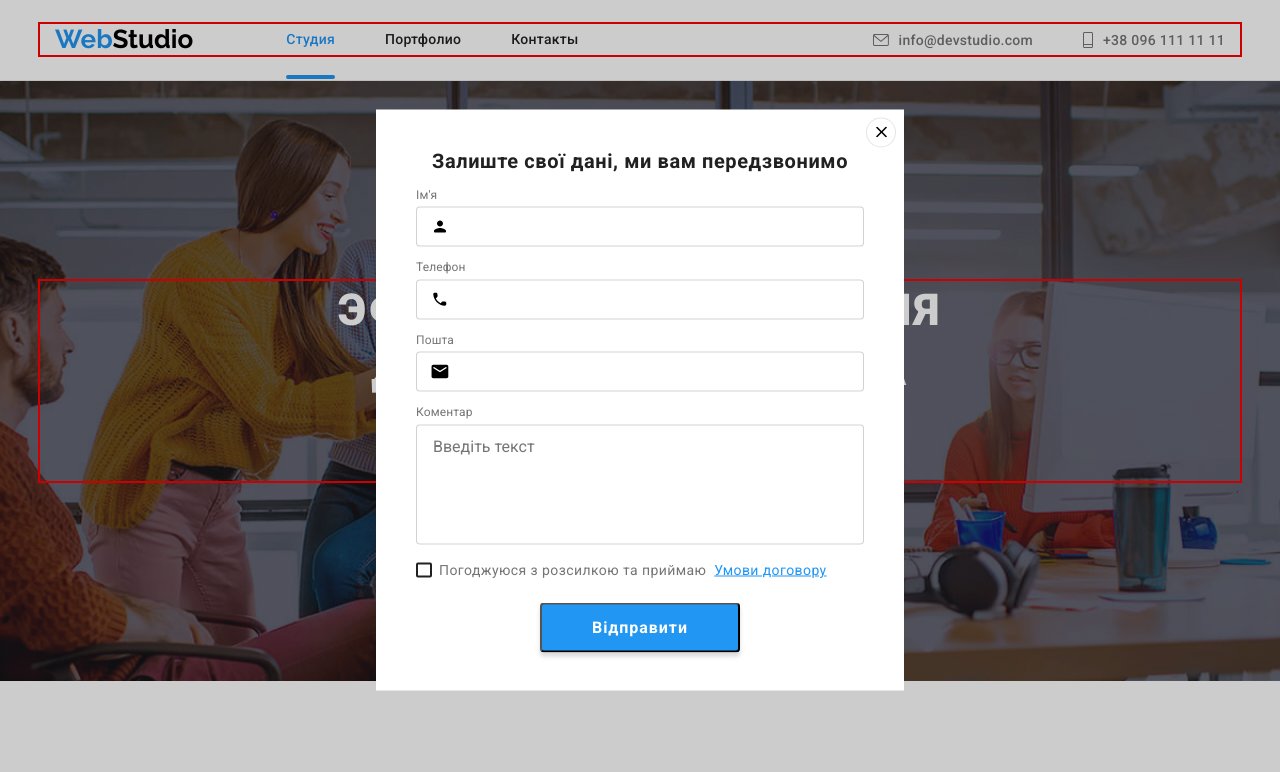
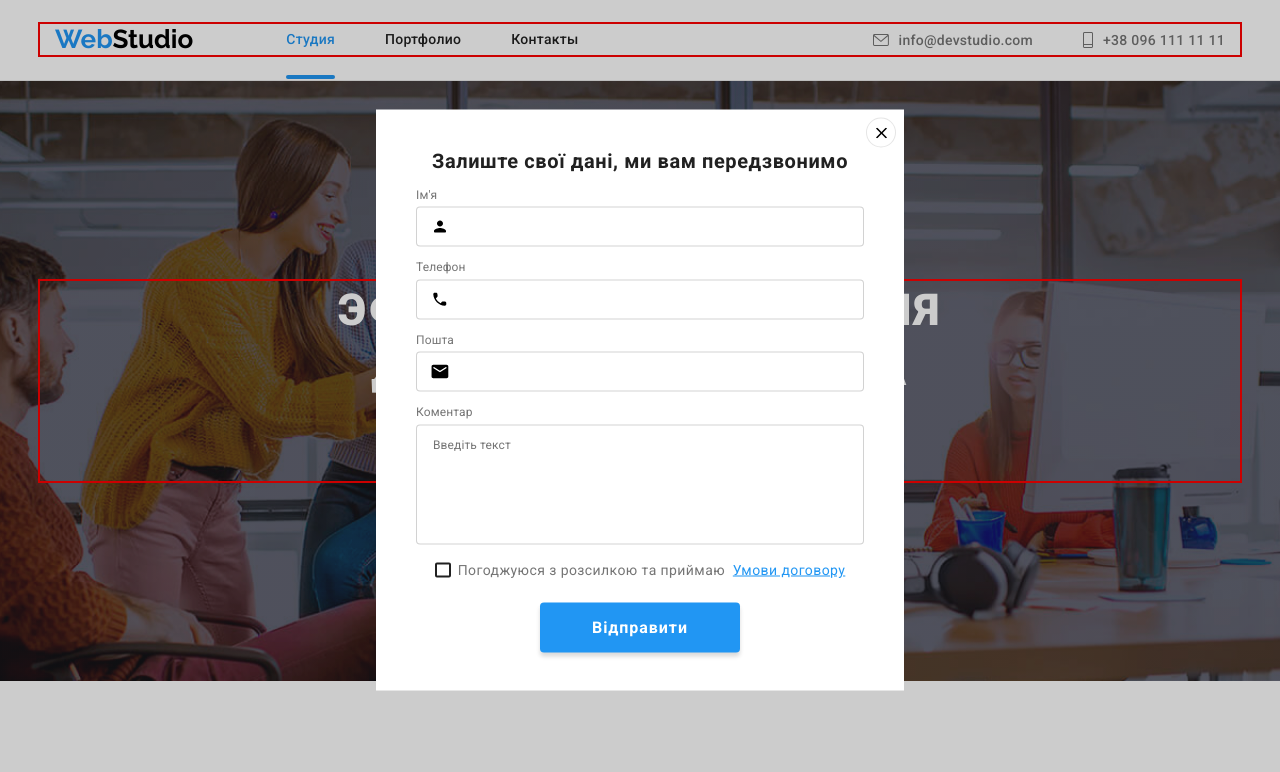
Before and after one commit to h1de0nDeBush/goit-markup-hw-06, a plain HTML site: page index.html in a window 1280 px wide. Both pictures are taken after a click on the button "Заказать услугу". Shown: the top 772 px of the page. Drawn offline with nearby package versions, Linux system fonts and the light colour scheme.

Commit message:
3rd push

```diff
--- a/css/styles.css
+++ b/css/styles.css
@@ -425,7 +425,7 @@ margin-bottom: 16px;
 }
 .footer .container{
     display: flex;
-    gap: 70px;
+
 }
 
 .footer-logo {
@@ -459,6 +459,7 @@ margin-bottom: 16px;
 }
 .footer-soc{
     padding-top: 12px;
+    margin-left: 78px;
 }
 .footer-soc-title{
     font-weight: 700;
@@ -496,7 +497,7 @@ margin-bottom: 16px;
 
 .invite{
     margin-top: 23px;
-    margin-left: 78px;
+    margin-left: 93px;
 }
 
 .invite-label{
@@ -533,6 +534,7 @@ margin-bottom: 16px;
     background-color: #2196F3;
         box-shadow: 0px 4px 4px rgba(0, 0, 0, 0.15);
         border-radius: 4px;
+        border: none;
         font-weight: 700;
             font-size: 16px;
             line-height:188%;
@@ -703,6 +705,9 @@ background-color: #2196F3;
     background: #FFFFFF;
     fill: currentColor;
     transition: fill 250ms cubic-bezier(0.4, 0, 0.2, 1);
+    display: flex;
+    justify-content: center;
+    align-items: center;
 }
 .modal-close:hover,
 .modal-close:focus{
@@ -772,6 +777,16 @@ background-color: #2196F3;
     padding: 12px 16px ;
     outline: transparent;
     margin-top: 4px;
+    font-size: 12px;
+        line-height: calc(14/12);
+        letter-spacing: 0.01em;
+
+        color: rgba(117, 117, 117, 0.5);
+}
+.modal-field-policy{
+    display: flex;
+    justify-content: center;
+    align-items: center;
 }
 .policy-label{
     font-size: 14px;
@@ -841,6 +856,7 @@ background-color: #2196F3;
     background: #2196F3;
         box-shadow: 0px 4px 4px rgba(0, 0, 0, 0.15);
         border-radius: 4px;
+        border: none;
         font-weight: 700;
             font-size: 16px;
             line-height: 188%;
```
